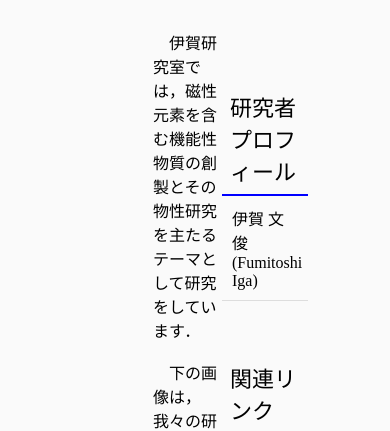
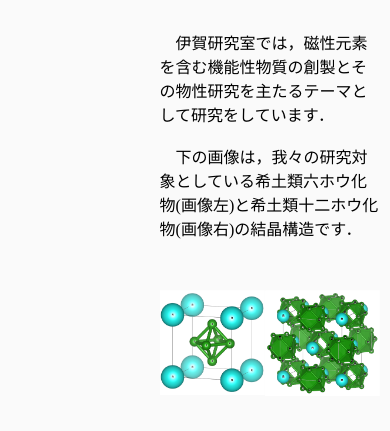
Before and after one commit to MizutoKadowaki0312/iga-group_website, a plain HTML site: page index.html in a window 390 px wide. Shown: the part 349-780 px from the top of the page. Drawn offline with Linux system fonts and the light colour scheme; some packages are replaced by stand-ins of ours.

Commit message:
add responsive

```diff
--- a/CSS/style.css
+++ b/CSS/style.css
@@ -4,8 +4,10 @@
 /*レスポンシブ
 ------------------*/
 
-*{
-    box-sizing: border-box;
+@media (max-width: 768px){
+    aside{
+        display: none;
+    }
 }
 
 /*共通部分
```
